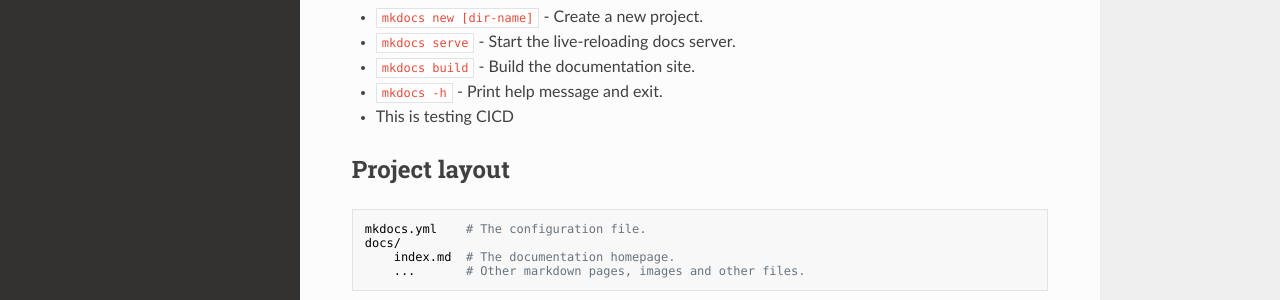
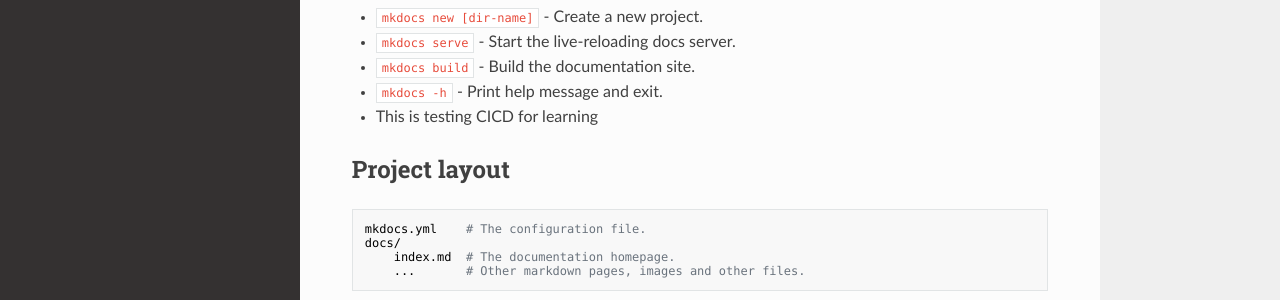
Before and after one commit to aneeshnambala/my-mkdocs-project, an MkDocs documentation site: the page built from docs/index.md, in a window 1280 px wide. Shown: the part 259-559 px from the top of the page. Built offline with MkDocs 1.6.1, drawn with Linux system fonts in a browser that asks for light colours; nearby versions of some CDN libraries.

Commit message:
Show Demo

```diff
--- a/docs/index.md
+++ b/docs/index.md
@@ -8,7 +8,7 @@
 * `mkdocs serve` - Start the live-reloading docs server.
 * `mkdocs build` - Build the documentation site.
 * `mkdocs -h` - Print help message and exit.
-* This is testing CICD
+* This is testing CICD for learning
 
 ## Project layout
 
```
